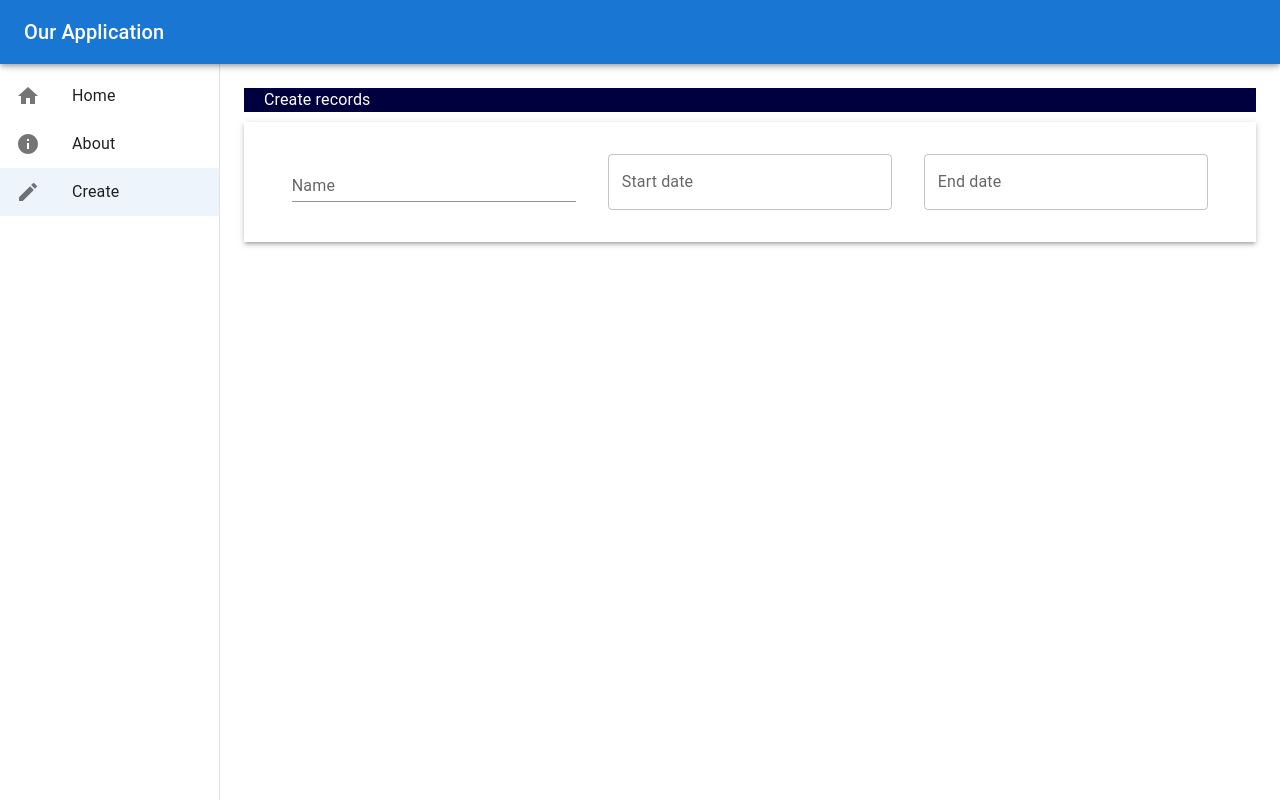
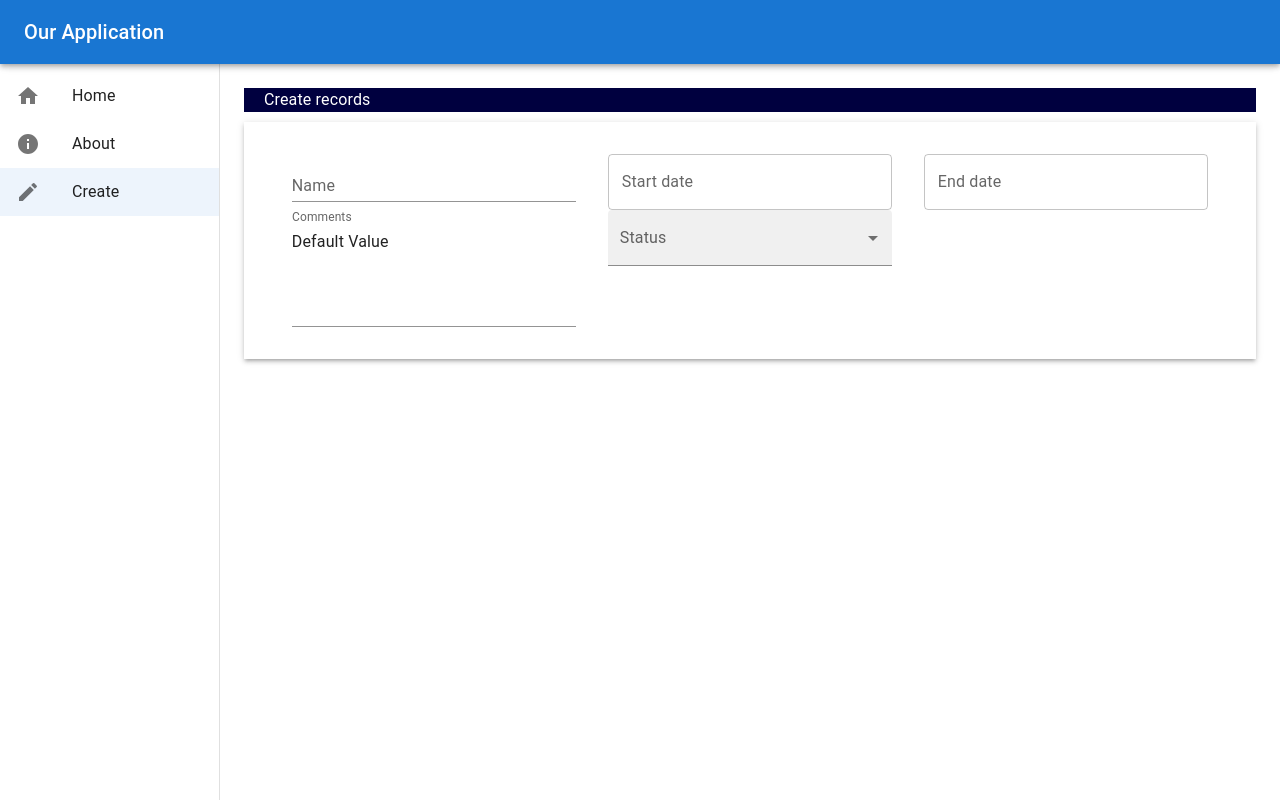
Before and after one commit to KELLSPING/TestReactDjango, a React (Create React App) app in the folder frontend/: page /create in a window 1280 px wide. Built offline with nearby package versions, Linux system fonts and the light colour scheme.

Commit message:
[Feat.]
Update view in create page.

```diff
--- a/frontend/src/components/Create.js
+++ b/frontend/src/components/Create.js
@@ -41,7 +41,7 @@ const Create = () => {
         >
           <MyTextField
             label="Name"
-            name={"name"}
+            name="name"
             control={control}
             placeholder="Provide a project name"
             width={"30%"}
@@ -49,17 +49,41 @@ const Create = () => {
 
           <MyDatePickerField
             label="Start date"
-            name={"start_date"}
+            name="start_date"
             control={control}
             width={"30%"}
           />
 
           <MyDatePickerField
             label="End date"
-            name={"end_date"}
+            name="end_date"
             control={control}
             width={"30%"}
           />
+        </Box>
+
+        <Box
+          sx={{
+            display: "flex",
+            justifyContent: "space-around",
+          }}
+        >
+          <MyMultiLineField
+            label="Comments"
+            name="comments"
+            control={control}
+            placeholder="Provide project comments"
+            width={"30%"}
+          />
+
+          <MySelectField
+            label="Status"
+            name="status"
+            control={control}
+            width={"30%"}
+          />
+
+          <Box sx={{ width: "30%" }}></Box>
         </Box>
       </Box>
     </div>
--- a/frontend/src/components/forms/MyMultiLineField.js
+++ b/frontend/src/components/forms/MyMultiLineField.js
@@ -11,7 +11,7 @@ export default function MyMultiLineField(props) {
       control={control}
       render={({
         field: { onChange, value },
-        filedState: { error },
+        fieldState: { error },
         formState,
       }) => (
         <TextField
--- a/frontend/src/components/forms/MySelectField.js
+++ b/frontend/src/components/forms/MySelectField.js
@@ -14,7 +14,6 @@ export default function MySelectField(props) {
   };
 
   return (
-    <div>
       <FormControl variant="filled" sx={{ width: { width } }}>
         <InputLabel id="demo-simple-select-filled-label">{label}</InputLabel>
         <Controller
@@ -22,7 +21,7 @@ export default function MySelectField(props) {
           control={control}
           render={({
             field: { onChange, value },
-            filedState: { error },
+            fieldState: { error },
             formState,
           }) => (
             <Select
@@ -41,6 +40,5 @@ export default function MySelectField(props) {
           )}
         />
       </FormControl>
-    </div>
   );
 }
```
